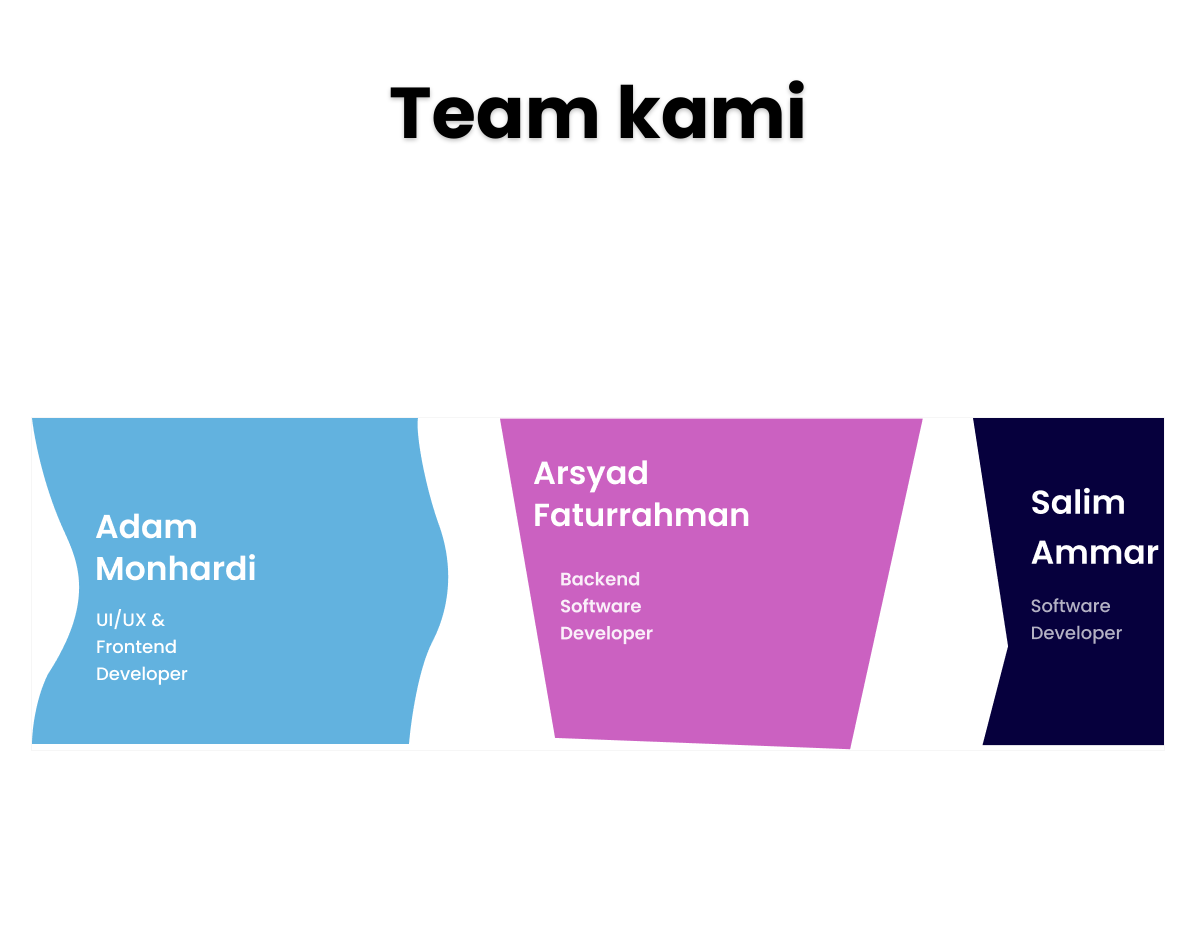
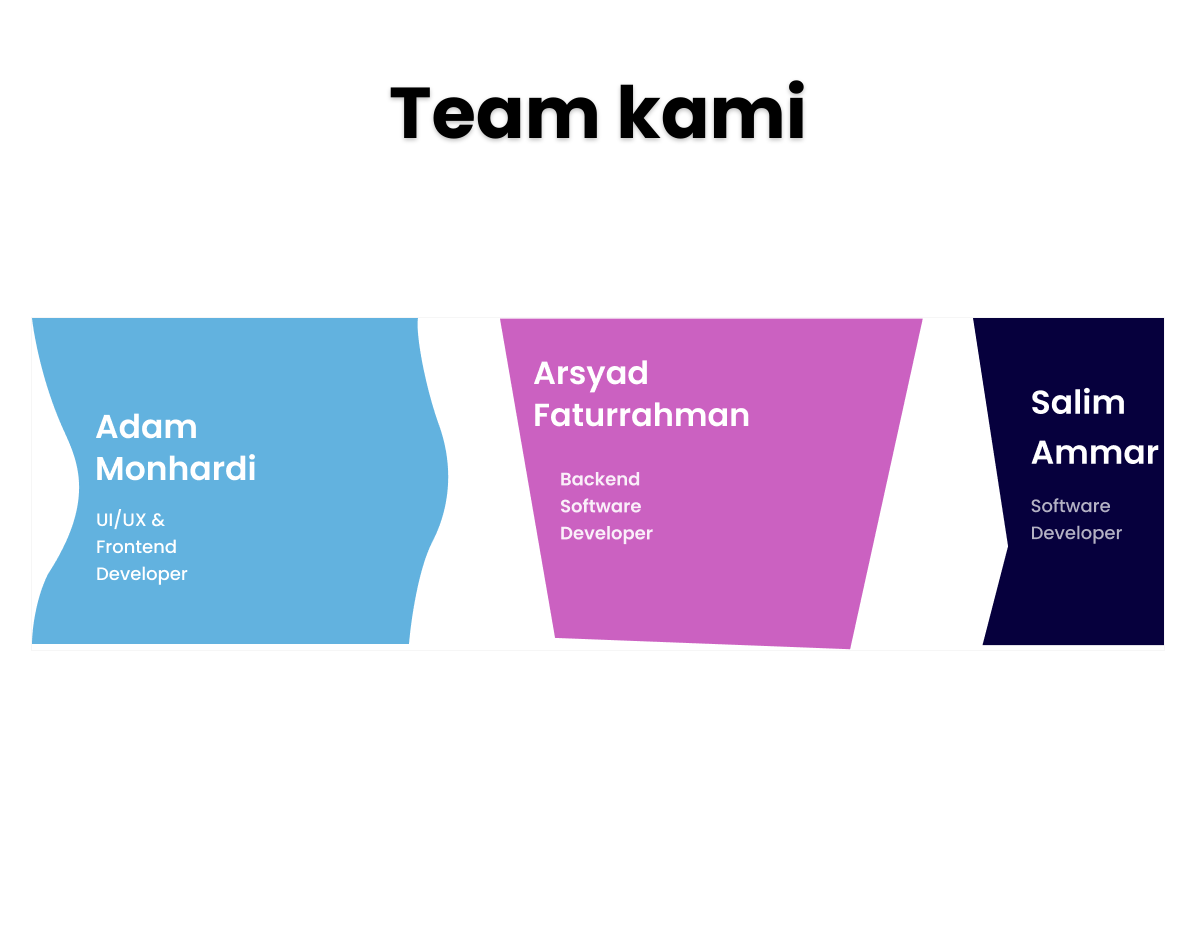
Before and after one commit to calliarca/ProjectA, a PHP site: the page made by Landing Page/index.html in a window 1600 px wide; the page is wider, and only the part inside the window is pictured. Shown: the part 2161-3110 px from the top of that part, without its empty margins (202-1397 px from the left). Run offline with PHP 8.4, Linux system fonts and the light colour scheme.

Commit message:
Update style.css
Update bagian flow x

```diff
--- a/Landing Page/style.css
+++ b/Landing Page/style.css
@@ -262,7 +262,7 @@ nav ul li a{
 }
 
 .team-kami .box {
-    margin-top: 250px;
+    margin-top: 150px;
 }
 
 .team-kami .box .team {
```
